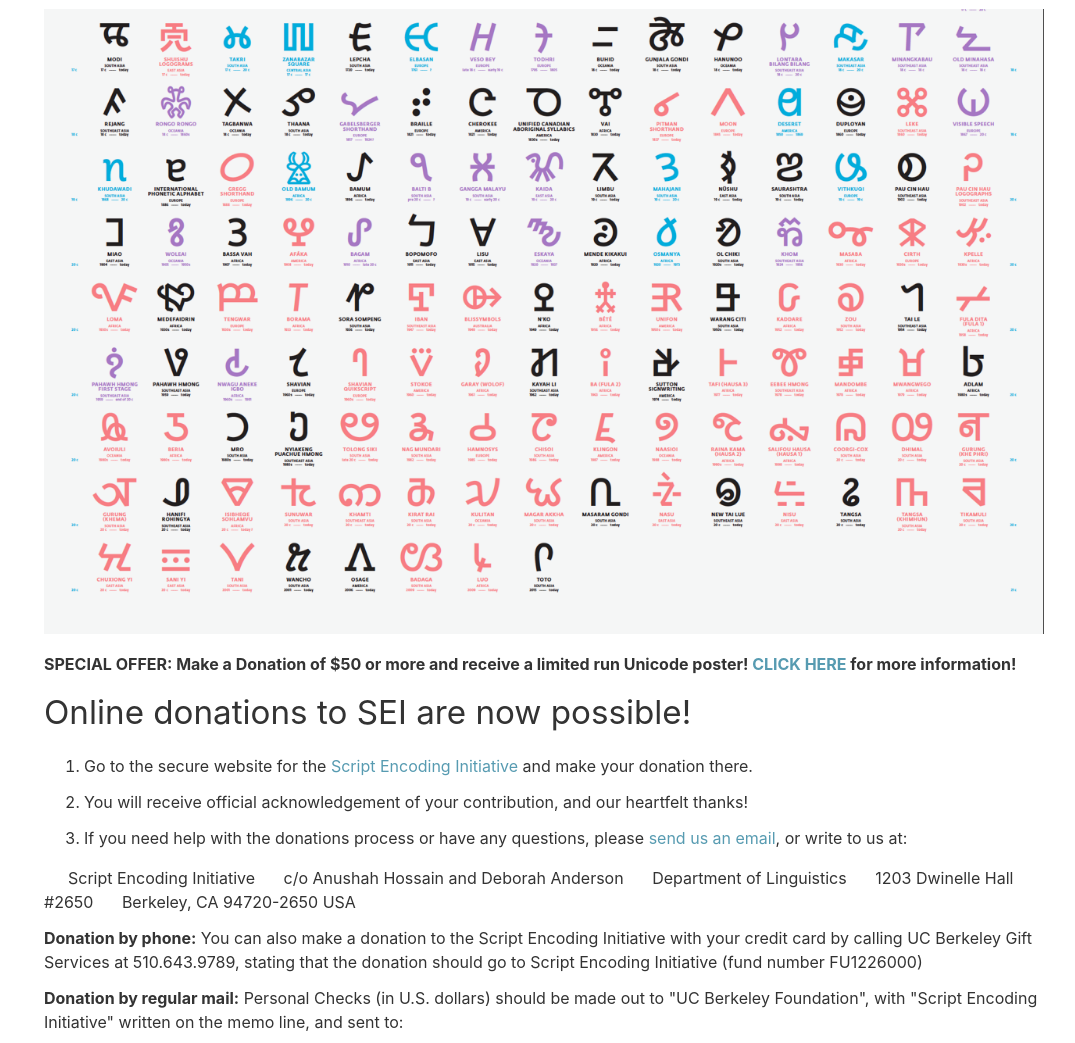
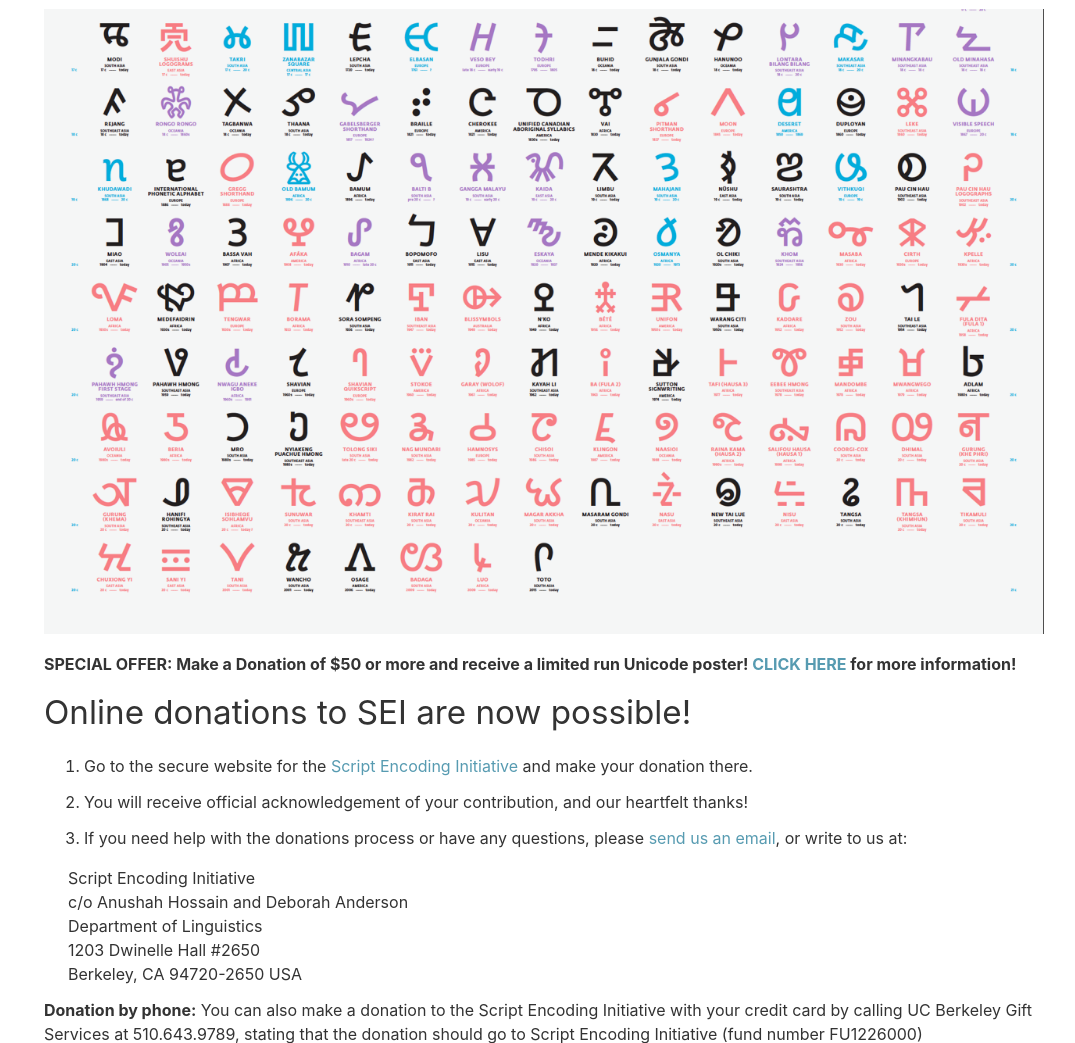
Before and after one commit to ScriptEncodingInitiative/ScriptEncodingInitiative.github.io, an Eleventy site: page pages/how-to-donate.md in a window 1280 px wide. Shown: the part 254-1297 px from the top of the page, without its empty margins (96-1171 px from the left). Built offline with nearby package versions, Linux system fonts and the light colour scheme; Eleventy itself is replaced by a stand-in of ours; files that its build step writes are made by us from their sources.

Commit message:
Adjusted address formatting

```diff
--- a/pages/how-to-donate.md
+++ b/pages/how-to-donate.md
@@ -18,11 +18,11 @@
 
 3. If you need help with the donations process or have any questions, please [send us an email](mailto:dwanders@berkeley.edu), or write to us at:
 
-&ensp;&ensp;&ensp;Script Encoding Initiative
-&ensp;&ensp;&ensp;c/o Anushah Hossain and Deborah Anderson
-&ensp;&ensp;&ensp;Department of Linguistics
-&ensp;&ensp;&ensp;1203 Dwinelle Hall #2650
-&ensp;&ensp;&ensp;Berkeley, CA 94720-2650 USA
+&ensp;&ensp;&ensp;Script Encoding Initiative<br>
+&ensp;&ensp;&ensp;c/o Anushah Hossain and Deborah Anderson<br>
+&ensp;&ensp;&ensp;Department of Linguistics<br>
+&ensp;&ensp;&ensp;1203 Dwinelle Hall #2650<br>
+&ensp;&ensp;&ensp;Berkeley, CA 94720-2650 USA<br>
 
 
 **Donation by phone:**
@@ -31,9 +31,9 @@
 **Donation by regular mail:**
 Personal Checks (in U.S. dollars) should be made out to "UC Berkeley Foundation", with "Script Encoding Initiative" written on the memo line, and sent to:
 
-&ensp;&ensp;&ensp;University of California, Berkeley
-&ensp;&ensp;&ensp;Donor and Gift Services
-&ensp;&ensp;&ensp;1995 University Avenue, Ste 400
+&ensp;&ensp;&ensp;University of California, Berkeley<br>
+&ensp;&ensp;&ensp;Donor and Gift Services<br>
+&ensp;&ensp;&ensp;1995 University Avenue, Ste 400<br>
 &ensp;&ensp;&ensp;Berkeley, CA 94704-1070
 
 If a letter accompanies the check, it should specify that the money is a "gift." Donations are tax-deductible in the US within the limits as prescribed by law (see [IRS Publication 526](https://www.irs.gov/pub/irs-pdf/p526.pdf)).
```
